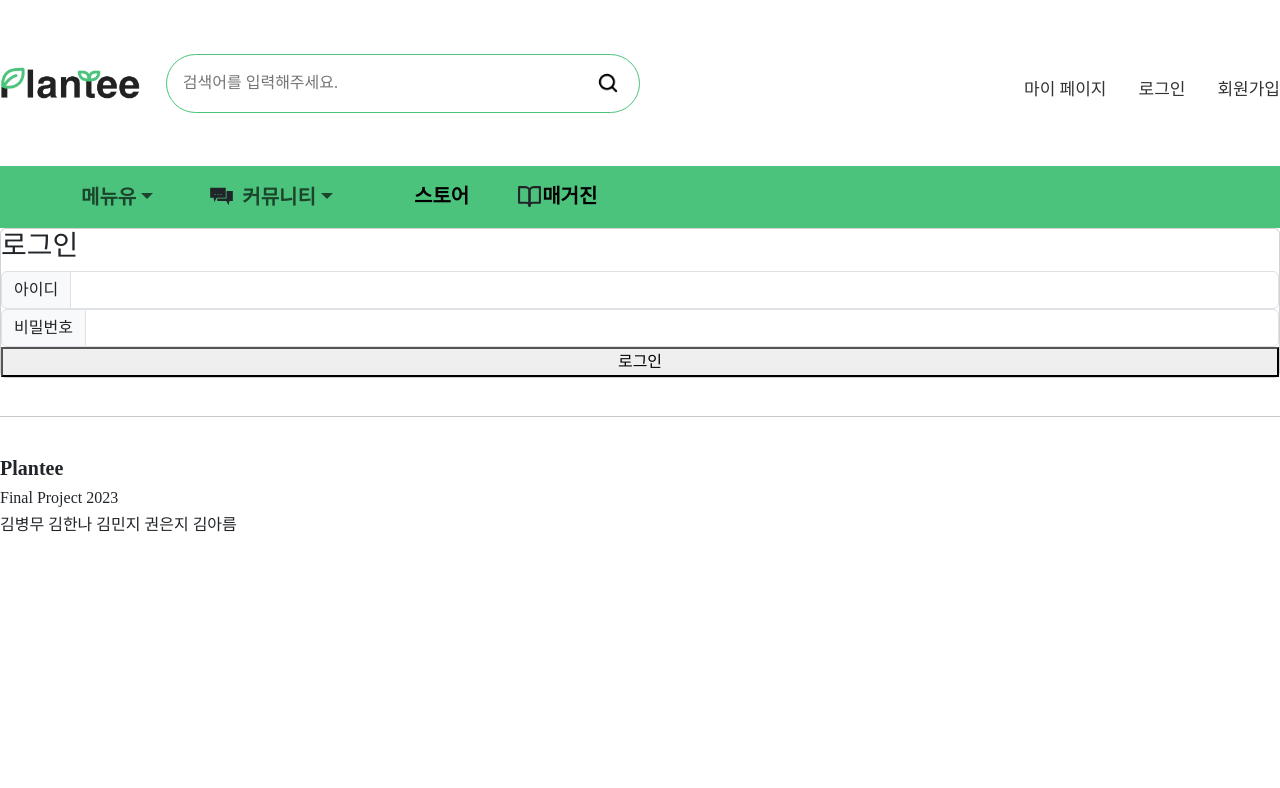
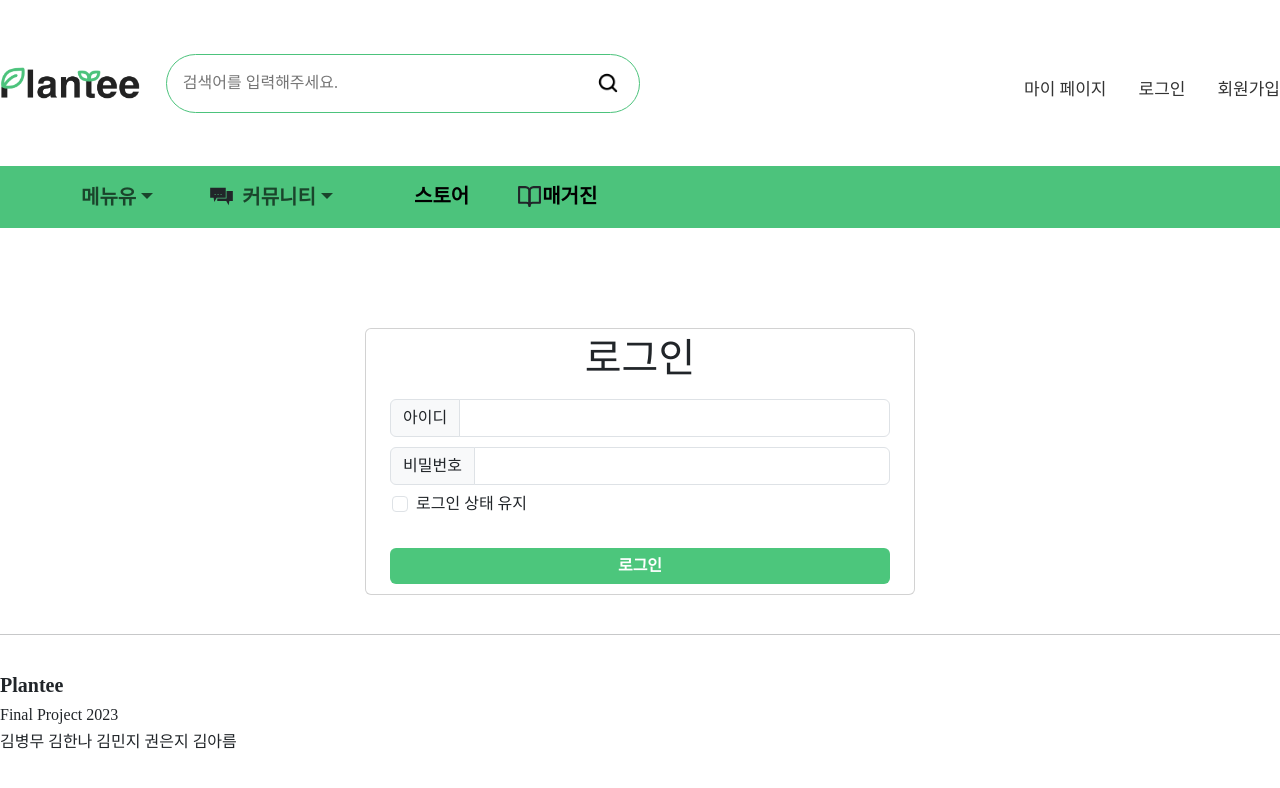
Before and after one commit to Plantee-2023/Plantee_front, a React (Create React App) app: page /users/loginPage in a window 1280 px wide. Shown: the top 788 px of the page. Built offline with nearby package versions, Linux system fonts and the light colour scheme; some icons are missing; a web font is replaced by a local one.

Commit message:
chore : 프런트 수정

```diff
--- a/src/component/Main.css
+++ b/src/component/Main.css
@@ -77,7 +77,10 @@ input:focus {outline:none;}
 }
 
 /* 회원 가입 */
-
+.join-card {
+    width: 700px;
+    margin: 0 auto;
+}
 .join-img{
     margin-left: 30%;
     margin-bottom: 50px;
@@ -85,21 +88,21 @@ input:focus {outline:none;}
 }
 
 .join-check{
+    margin-left: 24px;
     margin-top: 10px;
     margin-bottom: 15px;
-    margin-left: 9%;
 }
 
 .join-input{
-    margin-bottom: 30px;
     max-width: 650px;
-    margin-left: 70px;
+    margin: 0 auto;
+    margin-bottom: 15px;
 }
 
 .join-address{
+    max-width: 650px;
+    margin: 0 auto;
     margin-bottom: 5px;
-    max-width: 650px;
-    margin-left: 70px;
 }
 
 .join-btn{
@@ -129,6 +132,13 @@ input:focus {outline:none;}
     margin-left: 18%;
 }
 
+.join-title {
+    text-align: center;
+    font-size: 40px;
+    margin-top: 50px;
+    margin-bottom: 30px;
+}
+
 /* 회원 수정 */
 .update-img-btn {
     background-color: #4cc67c !important;
@@ -137,3 +147,39 @@ input:focus {outline:none;}
     margin-top: 15px;
     margin-left: 18%;
 }
+
+/* 로그인 페이지 */
+
+.login-card {
+    width: 550px;
+    margin: 0 auto;
+    margin-top: 100px;
+}
+
+.login-title {
+    text-align: center;
+    font-size: 40px;
+
+}
+
+.login-btn {
+    background-color: #4cc67c !important;
+    color: #ffffff;
+    font-weight: 900 !important;
+    border: none !important;
+    width: 500px;
+    margin: 0 auto;
+    margin-top: 30px;
+    margin-bottom: 10px;
+}
+
+.login-input {
+    margin: 0 auto;
+    margin-top: 10px;
+    width: 500px !important;
+}
+
+.login-check {
+    margin-top: 7px;
+    margin-left: 26px;
+}
--- a/src/component/users/Join.jsx
+++ b/src/component/users/Join.jsx
@@ -4,12 +4,14 @@ import '../Main.css'
 
 const Join = () => {
     const img_ref = useRef(null);
+    const img1_ref = useRef(null);
     const [loading, setLoading] = useState(false);
 
     if (loading) return <div className='text-center'><Spinner/></div>
     return (
-        <div className='add'>
-            <Card className='mt-5'>
+        <div>
+            <div className='join-title'>회원가입</div>
+            <Card className='join-card'>
                 <div className='join-img'>
                     <img src='http://via.placeholder.com/150x150' onClick={()=>img_ref.current.click()} width={300} height={300} style={{cursor:'pointer'}} />
                     <input type='file' ref={img_ref} style={{display:'none'}}/>
@@ -47,8 +49,7 @@ const Join = () => {
                 <Form.Control className='join-input' type='text' placeholder='상세주소' />
                 <InputGroup className='join-input'>
                     <InputGroup.Text>사업자 등록증</InputGroup.Text>
-                    <Form.Control />
-                    <button className='join-btn'>파일 검색</button>
+                    <input className='btn' type='file' ref={img1_ref}/>
                 </InputGroup>
             </Card>
             <div className='text-center'>
--- a/src/component/users/LoginPage.jsx
+++ b/src/component/users/LoginPage.jsx
@@ -1,11 +1,14 @@
-import React from 'react'
-import {Card, InputGroup, Form} from 'react-bootstrap'
+import React, { useState } from 'react'
+import {Card, InputGroup, Form, Button, Spinner} from 'react-bootstrap'
 
 const LoginPage = () => {
+    const [loading , setLoading] = useState(false);
+
+    if(loading) return <div className='text-center'><Spinner/></div>
     return (
-        <div className='login'>
+        <div>
             <Card className='login-card'>
-                <h3 className='login-text'>로그인</h3>
+                <div className='login-title'>로그인</div>
                 <InputGroup className='login-input'>
                     <InputGroup.Text>아이디</InputGroup.Text>
                     <Form.Control />
@@ -14,7 +17,8 @@ const LoginPage = () => {
                     <InputGroup.Text>비밀번호</InputGroup.Text>
                     <Form.Control type='password'/>
                 </InputGroup>
-                <button className='login-btn'>로그인</button>
+                <Form.Check className='login-check' label="로그인 상태 유지"/>
+                <Button className='login-btn'>로그인</Button>
             </Card>
         </div>
     )
--- a/src/component/users/Update.jsx
+++ b/src/component/users/Update.jsx
@@ -8,7 +8,7 @@ const Update = () => {
 
     if (loading) return <div className='text-center'><Spinner/></div>
     return (
-        <div className='add'>
+        <div>
             <Card className='mt-5'>
                 <div className='join-img'>
                     <img src='http://via.placeholder.com/150x150' onClick={()=>img_ref.current.click()} style={{cursor:'pointer'}} width={300} height={300} />
```
